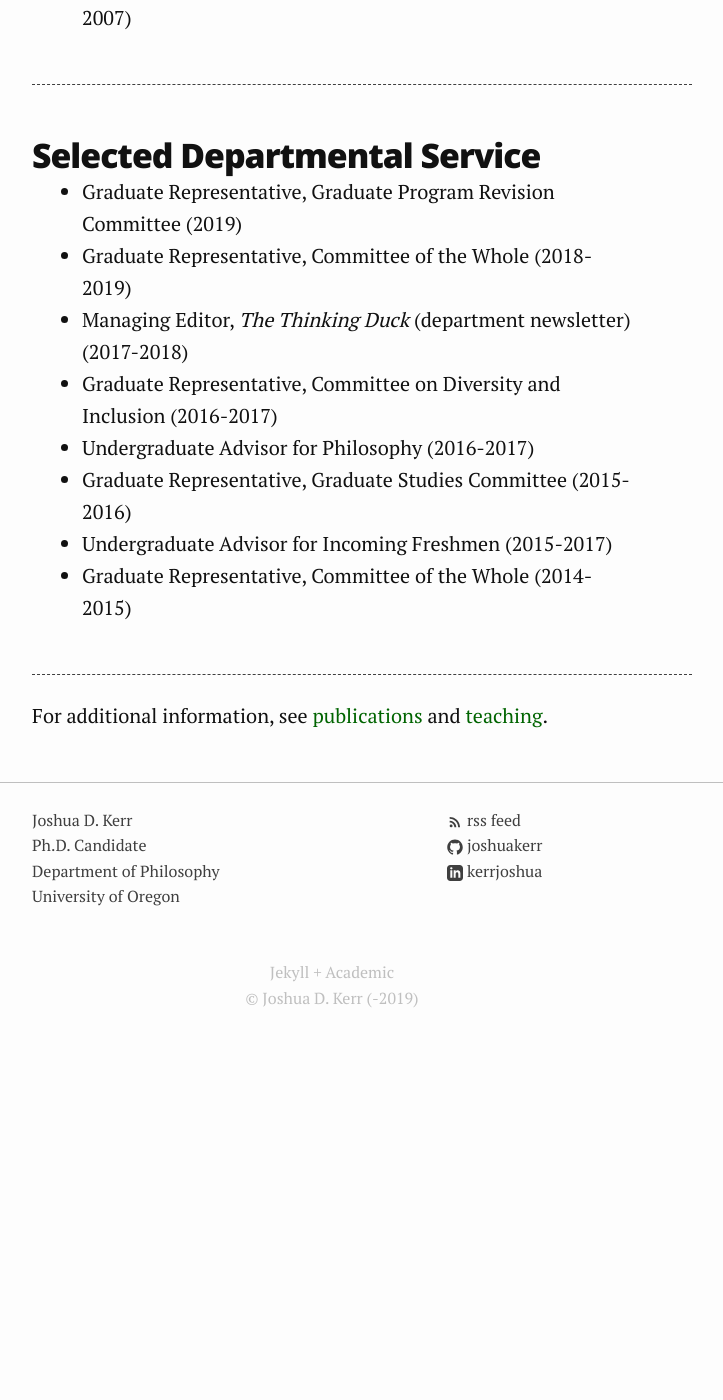
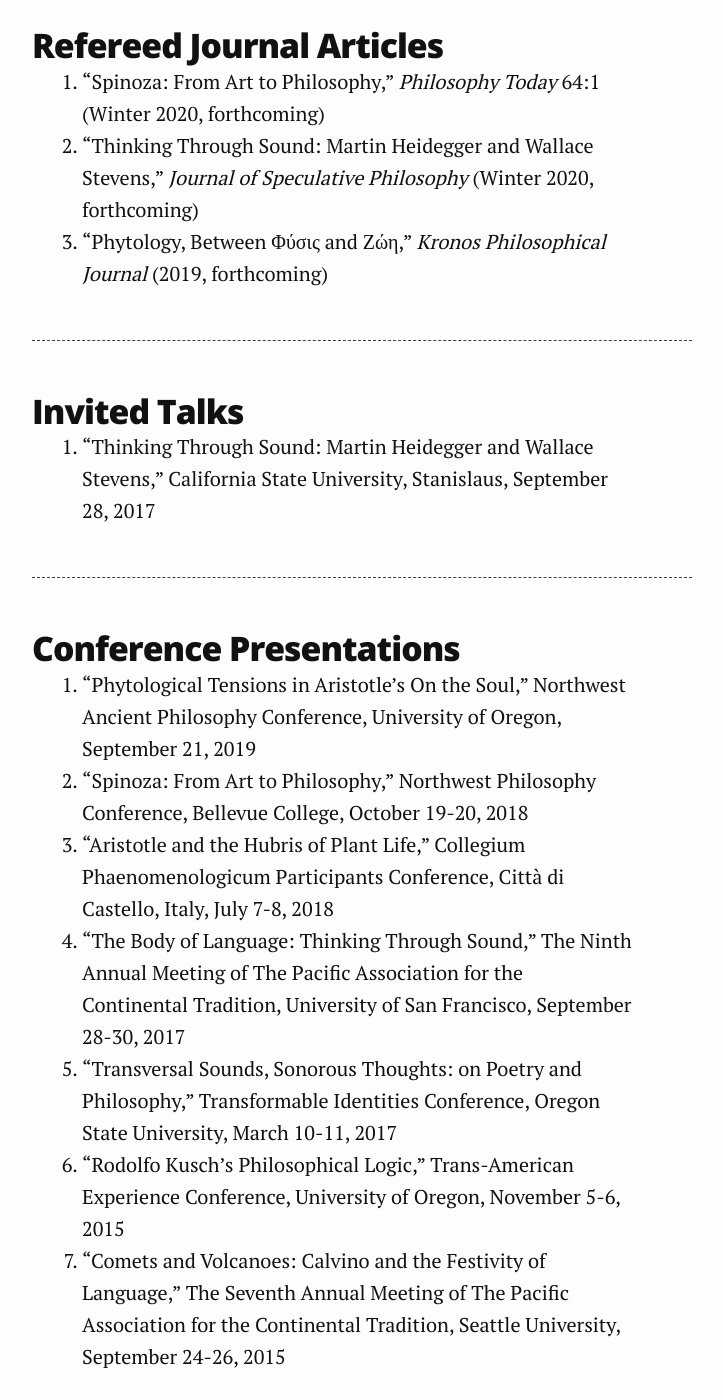
Before and after one commit to joshuakerr/joshuakerr.github.io.old, a Jekyll site: the page built from pages/cv.md, in a window 1280 px wide and 1400 px high, scrolled down 1508 px. Shown: the whole window, without its empty margins (308-1031 px from the left). Built offline with Jekyll 4.4.1, drawn with Linux system fonts in a browser that asks for light colours; before the commit the page ends 2569 px from its top, so only the background shows below that; some of the changed text lies outside the part shown.

Commit message:
theme updates

```diff
--- a/pages/cv.md
+++ b/pages/cv.md
@@ -29,6 +29,30 @@
 
 ---
 
+## Refereed Journal Articles
+
+1. “Spinoza: From Art to Philosophy,” *Philosophy Today* 64:1 (Winter 2020, forthcoming)
+1. “Thinking Through Sound: Martin Heidegger and Wallace Stevens,” *Journal of Speculative Philosophy* (Winter 2020, forthcoming)
+1. “Phytology, Between Φύσις and Ζώη,” *Kronos Philosophical Journal* (2019, forthcoming)
+
+---
+
+## Invited Talks
+1. "Thinking Through Sound: Martin Heidegger and Wallace Stevens," California State University, Stanislaus, September 28, 2017
+
+---
+
+## Conference Presentations
+1. "Phytological Tensions in Aristotle’s On the Soul," Northwest Ancient Philosophy Conference, University of Oregon, September 21, 2019
+1. "Spinoza: From Art to Philosophy," Northwest Philosophy Conference, Bellevue College, October 19-20, 2018
+1. "Aristotle and the Hubris of Plant Life," Collegium Phaenomenologicum Participants Conference, Città di Castello, Italy, July 7-8, 2018
+1. "The Body of Language: Thinking Through Sound," The Ninth Annual Meeting of The Pacific Association for the Continental Tradition, University of San Francisco, September 28-30, 2017
+1. "Transversal Sounds, Sonorous Thoughts: on Poetry and Philosophy," Transformable Identities Conference, Oregon State University, March 10-11, 2017
+1. "Rodolfo Kusch's Philosophical Logic," Trans-American Experience Conference, University of Oregon, November 5-6, 2015
+1. "Comets and Volcanoes: Calvino and the Festivity of Language," The Seventh Annual Meeting of The Pacific Association for the Continental Tradition, Seattle University, September 24-26, 2015
+
+---
+
 ## Selected Departmental Service
 - Graduate Representative, Graduate Program Revision Committee (2019)
 - Graduate Representative, Committee of the Whole (2018-2019)
```
Also changed, not shown: other parts of pages/cv.md (+1 -1 lines), index.md (+1 -0 lines), pages/dissertation.md (+1 -2 lines), pages/publications.md (deleted, +0 -35 lines), pages/teaching.md (+0 -1 lines).
